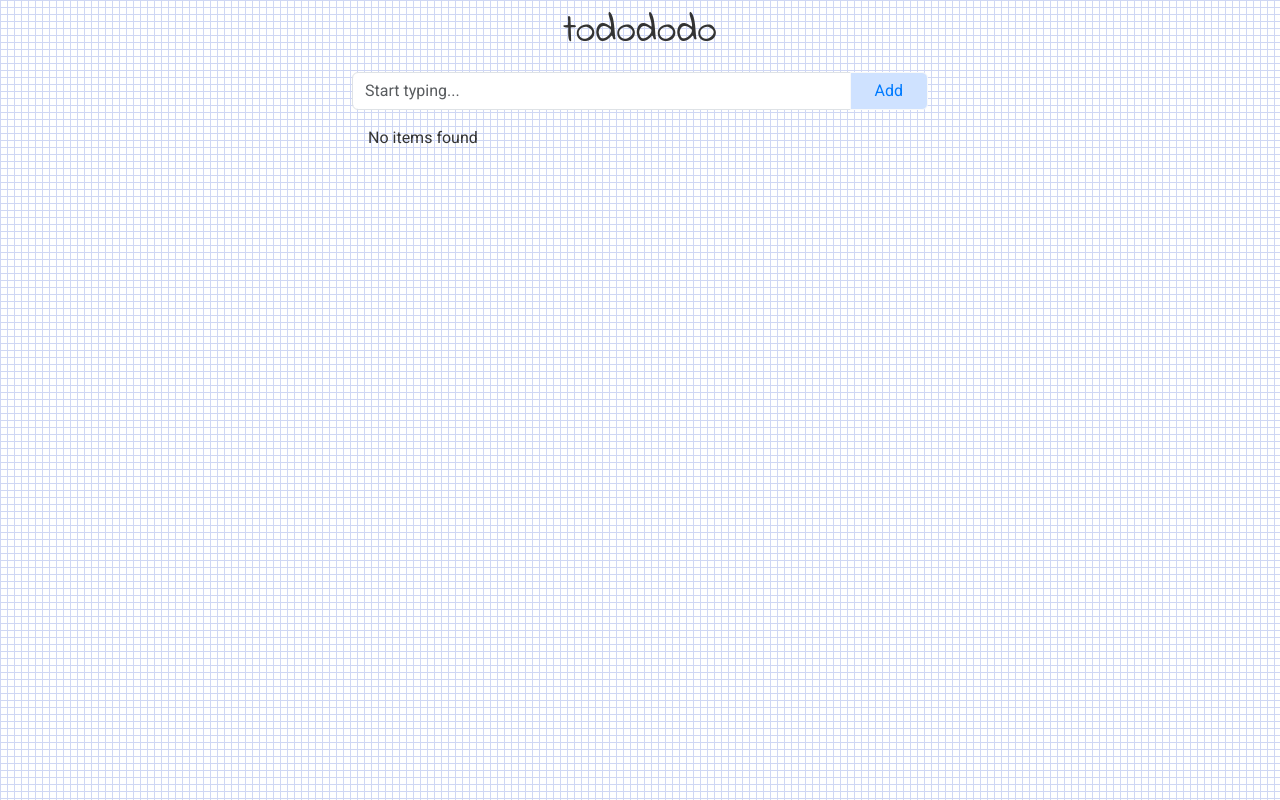
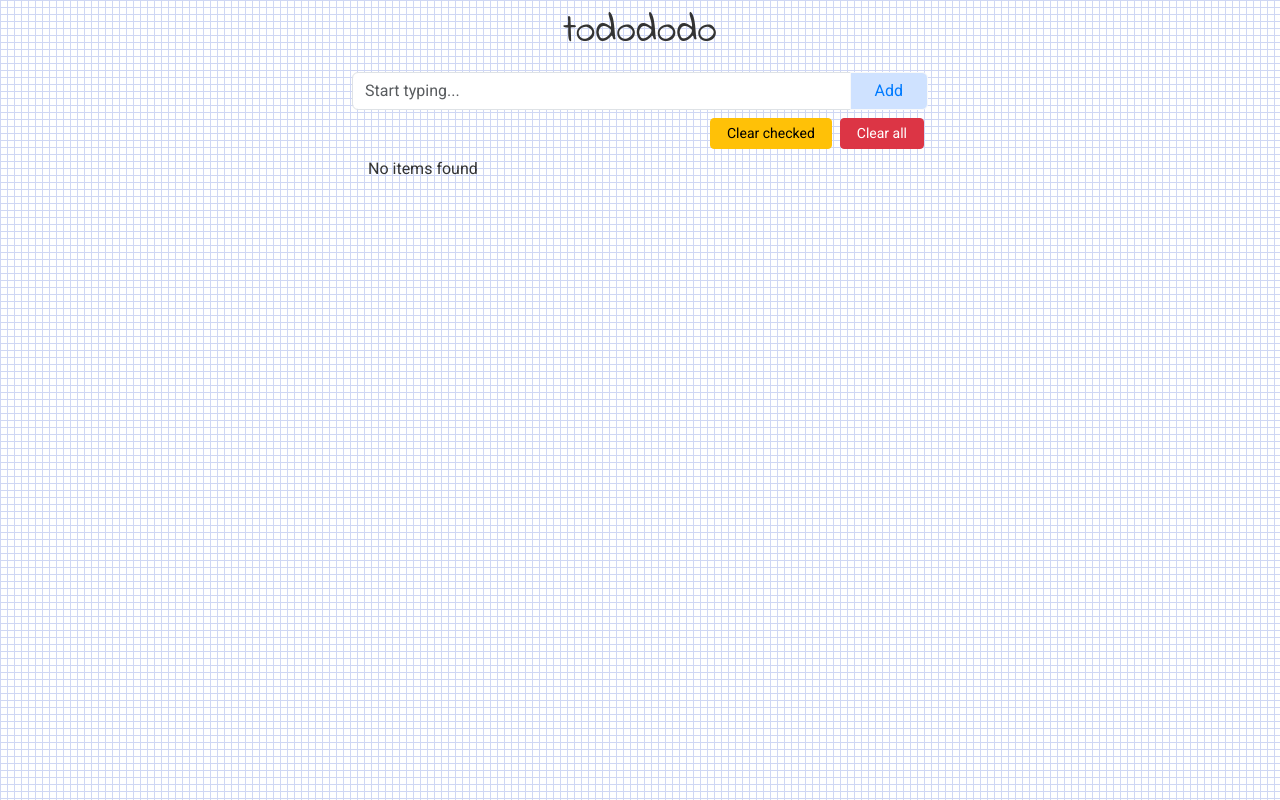
Before and after one commit to hheman/todo, a React app: page / in a window 1280 px wide. Built offline with nearby package versions, Linux system fonts and the light colour scheme.

Commit message:
add buttons to remove checked or all items

```diff
--- a/src/Home.js
+++ b/src/Home.js
@@ -1,11 +1,34 @@
 import React from 'react';
 import ItemsList from './ItemsList';
 import ItemForm from './ItemForm';
+import { Button } from 'react-bootstrap';
+import { useDispatch } from 'react-redux';
+import { removeCheckedItems, removeAllItems } from './store/itemsSlice';
 
 const Home = () => {
+  const dispatch = useDispatch();
+
   return (
     <>
       <ItemForm />
+      <div className="d-flex text-center justify-content-end my-2">
+        <Button
+          size="sm"
+          className="mx-1 px-3"
+          variant="warning"
+          onClick={() => dispatch(removeCheckedItems())}
+        >
+          Clear checked
+        </Button>
+        <Button
+          size="sm"
+          className="mx-1 px-3"
+          variant="danger"
+          onClick={() => dispatch(removeAllItems())}
+        >
+          Clear all
+        </Button>
+      </div>
       <ItemsList count={3} />
     </>
   );
--- a/src/ItemForm.js
+++ b/src/ItemForm.js
@@ -18,8 +18,8 @@ function ItemForm() {
   };
 
   return (
-    <Form className="mt-3" onSubmit={handleSubmit}>
-      <InputGroup className="mb-3">
+    <Form className="mt-3 mb-2" onSubmit={handleSubmit}>
+      <InputGroup>
         <Form.Control
           type="text"
           placeholder="Start typing..."
--- a/src/store/itemsSlice.js
+++ b/src/store/itemsSlice.js
@@ -49,6 +49,16 @@ const itemsSlice = createSlice({
 
       return state;
     },
+    removeCheckedItems: (state) => {
+      state.items = state.items.filter((item) => !item.checked);
+      itemsService.updateItems(state.items);
+
+      return state;
+    },
+    removeAllItems: (state) => {
+      state.items = [];
+      itemsService.updateItems(state.items);
+    },
   },
   extraReducers: (builder) => {
     builder
@@ -70,6 +80,12 @@ const itemsSlice = createSlice({
   },
 });
 
-export const { addItem, removeItem, updateItemChecked } = itemsSlice.actions;
+export const {
+  addItem,
+  removeItem,
+  updateItemChecked,
+  removeCheckedItems,
+  removeAllItems,
+} = itemsSlice.actions;
 
 export default itemsSlice.reducer;
```
